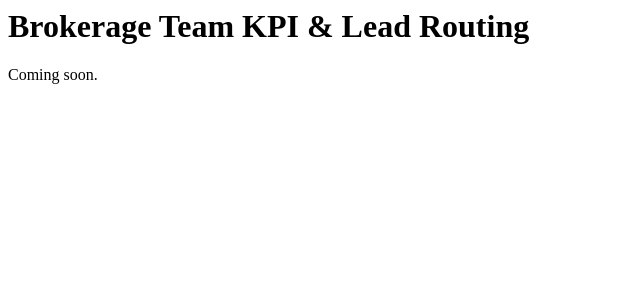
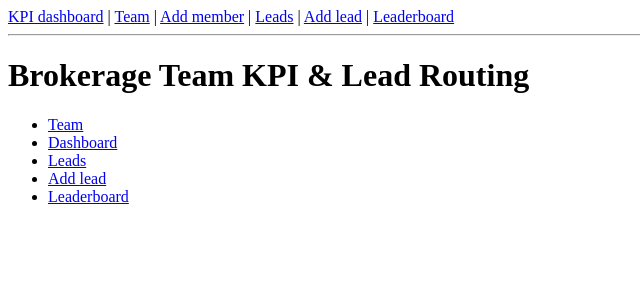
Before and after one commit to Jadelaawar42027/devops-teamManagement, a Flask app: page / in a window 1280 px wide. Shown: the top 300 px of the page, without its empty margins (0-640 px from the left). Run offline with Flask 3, Linux system fonts and the light colour scheme.

Commit message:
Add home page links, no-broker warning, pinned versions and project-relative data dir

```diff
--- a/app.py
+++ b/app.py
@@ -1,6 +1,6 @@
 import os
 
-from flask import Flask
+from flask import Flask, render_template
 
 from db import init_db
 from kpi.routes import kpi_bp
@@ -8,7 +8,7 @@ from routing.routes import routing_bp
 from seed import seed_demo
 
 PORT = int(os.environ.get("PORT", "8000"))
-DATA_DIR = os.environ.get("DATA_DIR", "./data")
+DATA_DIR = os.environ.get("DATA_DIR", os.path.join(os.path.dirname(os.path.abspath(__file__)), "data"))
 
 
 def create_app():
@@ -22,7 +22,7 @@ def create_app():
 
     @app.route("/")
     def index():
-        return "<h1>Brokerage Team KPI & Lead Routing</h1><p>Coming soon.</p>"
+        return render_template("home.html")
 
     return app
 
--- a/db.py
+++ b/db.py
@@ -5,7 +5,7 @@ SCHEMA_PATH = os.path.join(os.path.dirname(os.path.abspath(__file__)), "schema.s
 
 
 def get_db_path():
-    data_dir = os.environ.get("DATA_DIR", "./data")
+    data_dir = os.environ.get("DATA_DIR", os.path.join(os.path.dirname(os.path.abspath(__file__)), "data"))
     return os.path.join(data_dir, "app.db")
 
 
--- a/requirements.txt
+++ b/requirements.txt
@@ -1,3 +1,3 @@
-flask
-pytest
-pytest-cov
+flask==3.1.3
+pytest==9.1.1
+pytest-cov==7.1.0
--- a/routing/routes.py
+++ b/routing/routes.py
@@ -43,7 +43,10 @@ def add_lead():
         except ValueError:
             error = "Source is required and score must be a whole number from 0 to 100."
         conn.close()
-    return render_template("lead_form.html", error=error)
+    conn = get_connection()
+    no_brokers = not active_broker_ids(conn)
+    conn.close()
+    return render_template("lead_form.html", error=error, no_brokers=no_brokers)
 
 
 @routing_bp.route("/leads/<int:lead_id>/outcome", methods=["GET", "POST"])
--- /dev/null
+++ b/templates/home.html
@@ -0,0 +1,12 @@
+{% extends "base.html" %}
+{% block title %}Brokerage Team KPI & Lead Routing{% endblock %}
+{% block content %}
+<h1>Brokerage Team KPI & Lead Routing</h1>
+<ul>
+    <li><a href="{{ url_for('kpi.team') }}">Team</a></li>
+    <li><a href="{{ url_for('kpi.dashboard') }}">Dashboard</a></li>
+    <li><a href="{{ url_for('routing.leads') }}">Leads</a></li>
+    <li><a href="{{ url_for('routing.add_lead') }}">Add lead</a></li>
+    <li><a href="{{ url_for('routing.leaderboard') }}">Leaderboard</a></li>
+</ul>
+{% endblock %}
--- a/templates/lead_form.html
+++ b/templates/lead_form.html
@@ -3,6 +3,10 @@
 {% block content %}
 <h1>Add lead</h1>
 <p>The lead is assigned to a broker automatically when you save it.</p>
+
+{% if no_brokers %}
+<p><strong>Warning: leads won't be assigned until a member has the role "Broker".</strong></p>
+{% endif %}
 
 {% if error %}
 <p><strong>{{ error }}</strong></p>
```
